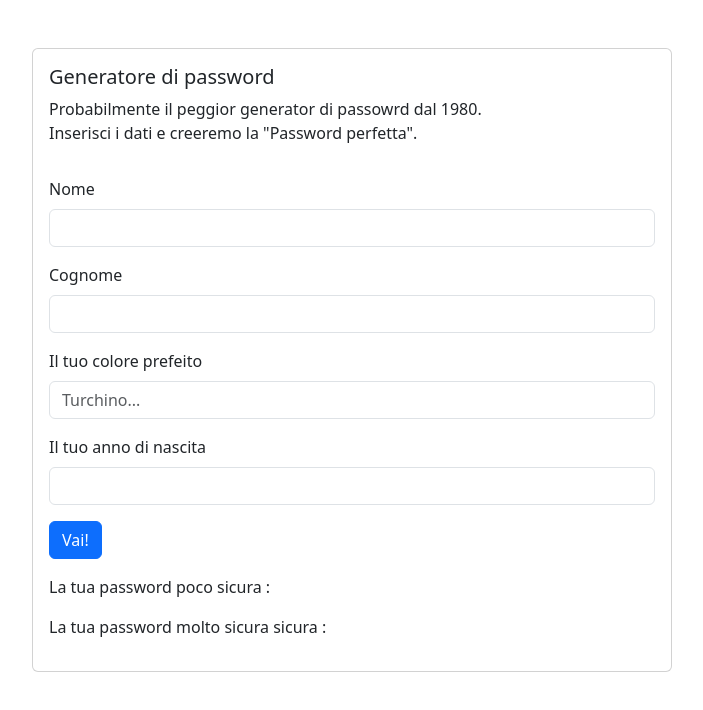
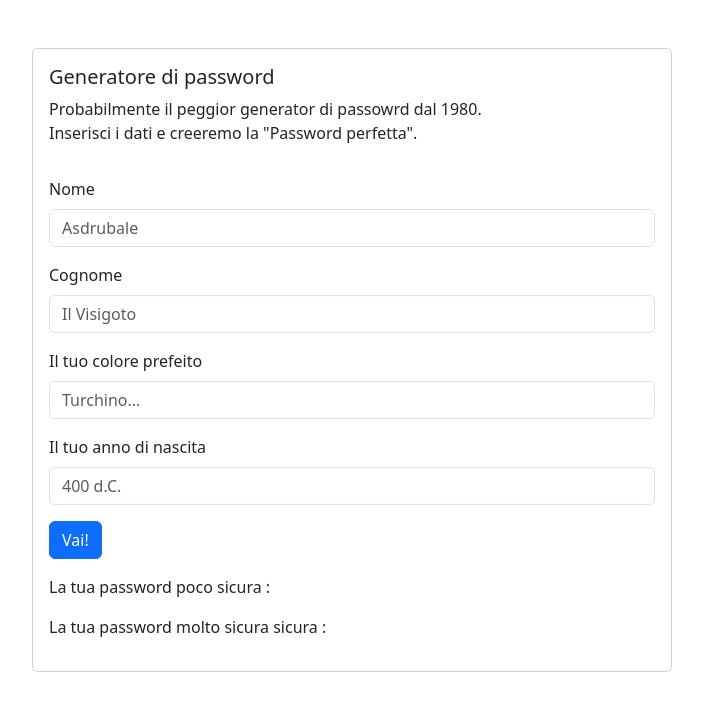
Before and after one commit to LeonardoRinaldi92/js-pwdgen-wannabe, a plain HTML site: page index.html in a window 1280 px wide. Shown: the whole page, without its empty margins (288-991 px from the left). Drawn offline with nearby package versions, Linux system fonts and the light colour scheme.

Commit message:
completo simpatico

```diff
--- a/assets/js/mainjs.js
+++ b/assets/js/mainjs.js
@@ -9,6 +9,7 @@ form.addEventListener("submit", function(event) {
     let cognome = document.getElementById("cognome").value;
     let colore = document.getElementById("colore").value;
     let data = document.getElementById("data").value;
+
     let anni = 2023 - data;
 
     let passwordGenerata = nome + cognome + anni + colore;
--- a/index.html
+++ b/index.html
@@ -18,11 +18,11 @@
                 <form id="form" action="#" class="row g-3">
                     <div class="col-md-12">
                       <label for="name" class="form-label">Nome</label>
-                      <input type="text" name="name" class="form-control" id="nome">
+                      <input type="text" name="name" class="form-control" id="nome" placeholder="Asdrubale">
                     </div>
                     <div class="col-md-12">
                       <label for="cognome" class="form-label">Cognome</label>
-                      <input type="text" name="cognome" class="form-control" id="cognome">
+                      <input type="text" name="cognome" class="form-control" id="cognome" placeholder="Il Visigoto">
                     </div>
                     <div class="col-12">
                       <label for="inputAddress" class="form-label">Il tuo colore prefeito</label>
@@ -30,7 +30,7 @@
                     </div>
                     <div class="col-12">
                         <label for="inputAddress" class="form-label">Il tuo anno di nascita</label>
-                        <input type="number" name="data" class="form-control" id="data">
+                        <input type="number" name="data" class="form-control" id="data" placeholder="400 d.C.">
                       </div>
                     <div class="col-12">
                       <button type="submit" class="btn btn-primary">Vai!</button>
```
